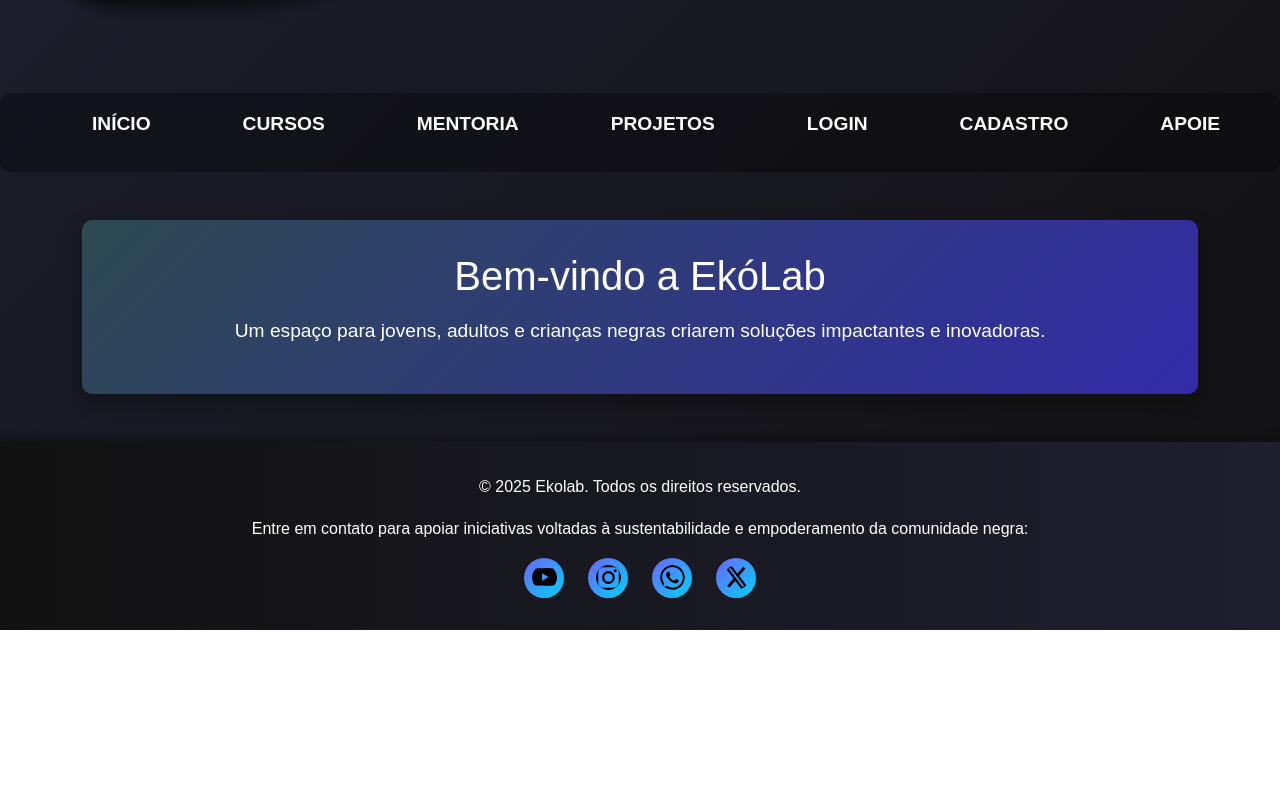
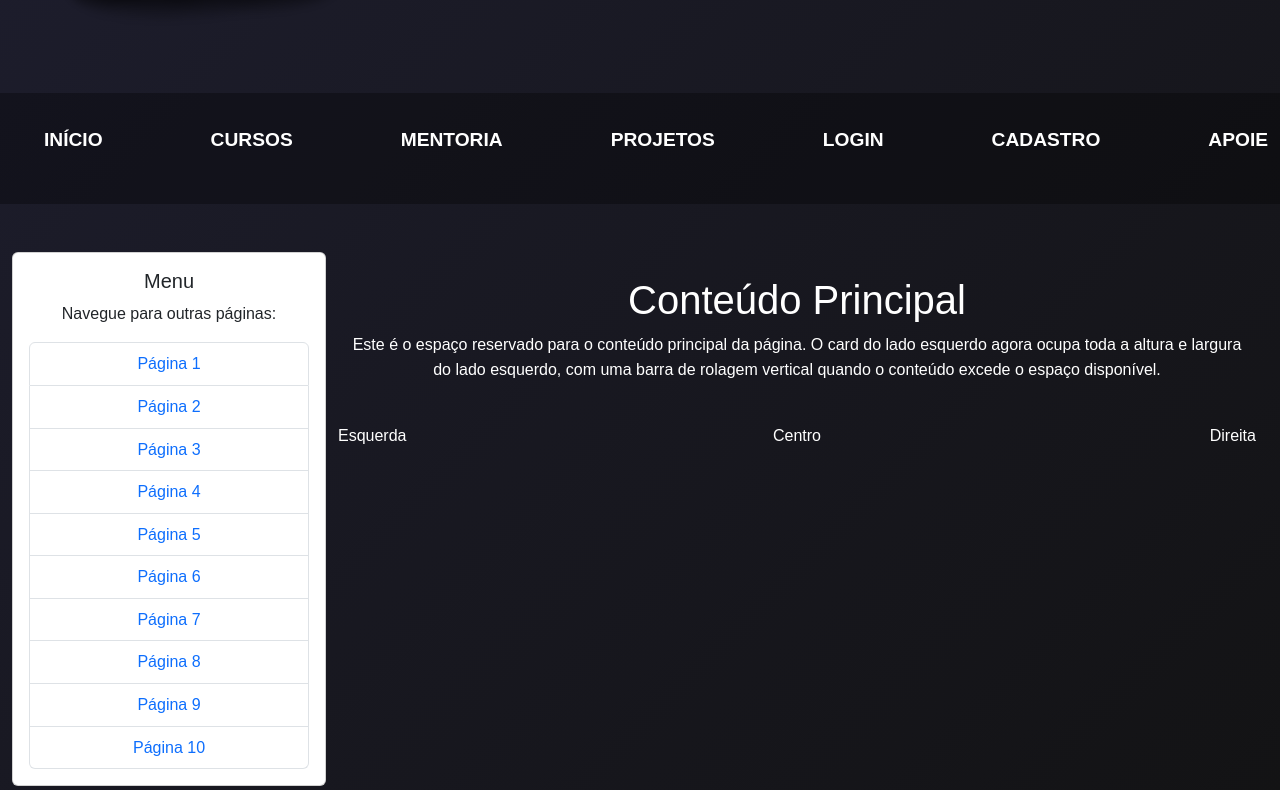
Before and after one commit to Vinny-Oliver/ekolab, a plain HTML site: page cursos.html in a window 1280 px wide. Shown: the part 339-1129 px from the top of the page. Before the commit the page ends 969 px from the top, so only its background shows below. Drawn offline with nearby package versions, Linux system fonts and the light colour scheme.

Commit message:
Quarta alteração

```diff
--- a/css/styles.css
+++ b/css/styles.css
@@ -50,8 +50,7 @@ nav {
     align-items: center;
     justify-content: center;
     background: rgba(0, 0, 0, 0.322);
-    padding: 1rem;
-    border-radius: 10px;
+    padding: 2rem;
     width: 100%;
 }
 
@@ -60,7 +59,7 @@ nav ul {
     display: flex;
     align-items: center;
     justify-content: center;
-    gap: 2rem;
+    gap: 3rem;
 }
 
 nav ul li {
@@ -110,7 +109,7 @@ nav ul li a:hover::before {
 
 /* Main content */
 main {
-    max-width: 1200px;
+    max-width: 1800px;
     margin: 3rem auto;
     padding: 0 2rem;
     text-align: center;
--- a/cursos.html
+++ b/cursos.html
@@ -36,14 +36,72 @@
         </ul>
     </nav>
 
-    <!-- Conteúdo principal da página -->
-    <main class="container my-5">
-        <section> <!-- Seção de boas-vindas -->
-            <div class="bem-vindo">
-                <h2>Bem-vindo a EkóLab</h2>
-                <p>Um espaço para jovens, adultos e crianças negras criarem soluções impactantes e inovadoras.</p>
-            </div>
-        </section>
+    <main class="container-fluid">
+        <div class="row g-0">
+            <!-- Card fixo à esquerda com scroll -->
+            <aside class="col-3">
+                <div class="card card-scroll">
+                    <div class="card-body">
+                        <h5 class="card-title">Menu</h5>
+                        <p class="card-text">Navegue para outras páginas:</p>
+                        <ul class="list-group">
+                            <!-- Conteúdo extenso para testar o scroll -->
+                            <li class="list-group-item">
+                                <a href="pagina1.html" class="text-decoration-none">Página 1</a>
+                            </li>
+                            <li class="list-group-item">
+                                <a href="pagina2.html" class="text-decoration-none">Página 2</a>
+                            </li>
+                            <li class="list-group-item">
+                                <a href="pagina3.html" class="text-decoration-none">Página 3</a>
+                            </li>
+                            <li class="list-group-item">
+                                <a href="pagina4.html" class="text-decoration-none">Página 4</a>
+                            </li>
+                            <li class="list-group-item">
+                                <a href="pagina5.html" class="text-decoration-none">Página 5</a>
+                            </li>
+                            <li class="list-group-item">
+                                <a href="pagina6.html" class="text-decoration-none">Página 6</a>
+                            </li>
+                            <li class="list-group-item">
+                                <a href="pagina7.html" class="text-decoration-none">Página 7</a>
+                            </li>
+                            <li class="list-group-item">
+                                <a href="pagina8.html" class="text-decoration-none">Página 8</a>
+                            </li>
+                            <li class="list-group-item">
+                                <a href="pagina9.html" class="text-decoration-none">Página 9</a>
+                            </li>
+                            <li class="list-group-item">
+                                <a href="pagina10.html" class="text-decoration-none">Página 10</a>
+                            </li>
+                        </ul>
+                    </div>
+                </div>
+            </aside>
+
+            <!-- Conteúdo principal -->
+            <section class="col-9">
+                <div class="p-4">
+                    <h1>Conteúdo Principal</h1>
+                    <p>
+                        Este é o espaço reservado para o conteúdo principal da página. O card do lado esquerdo agora
+                        ocupa
+                        toda a altura e largura do lado esquerdo, com uma barra de rolagem vertical quando o conteúdo
+                        excede o espaço disponível.
+                    </p>
+                </div>
+                <div class="container">
+                    <div class="row">
+                        <div class="col-4 text-start">Esquerda</div>
+                        <div class="col-4 text-center">Centro</div>
+                        <div class="col-4 text-end">Direita</div>
+                    </div>
+                </div>
+
+            </section>
+        </div>
     </main>
 
     <!-- Rodapé da página com fundo escuro e texto centralizado -->
```
Also changed, not shown: mentoria.html (+5 -2 lines), projetos.html (+4 -1 lines), apoio.html (added).
